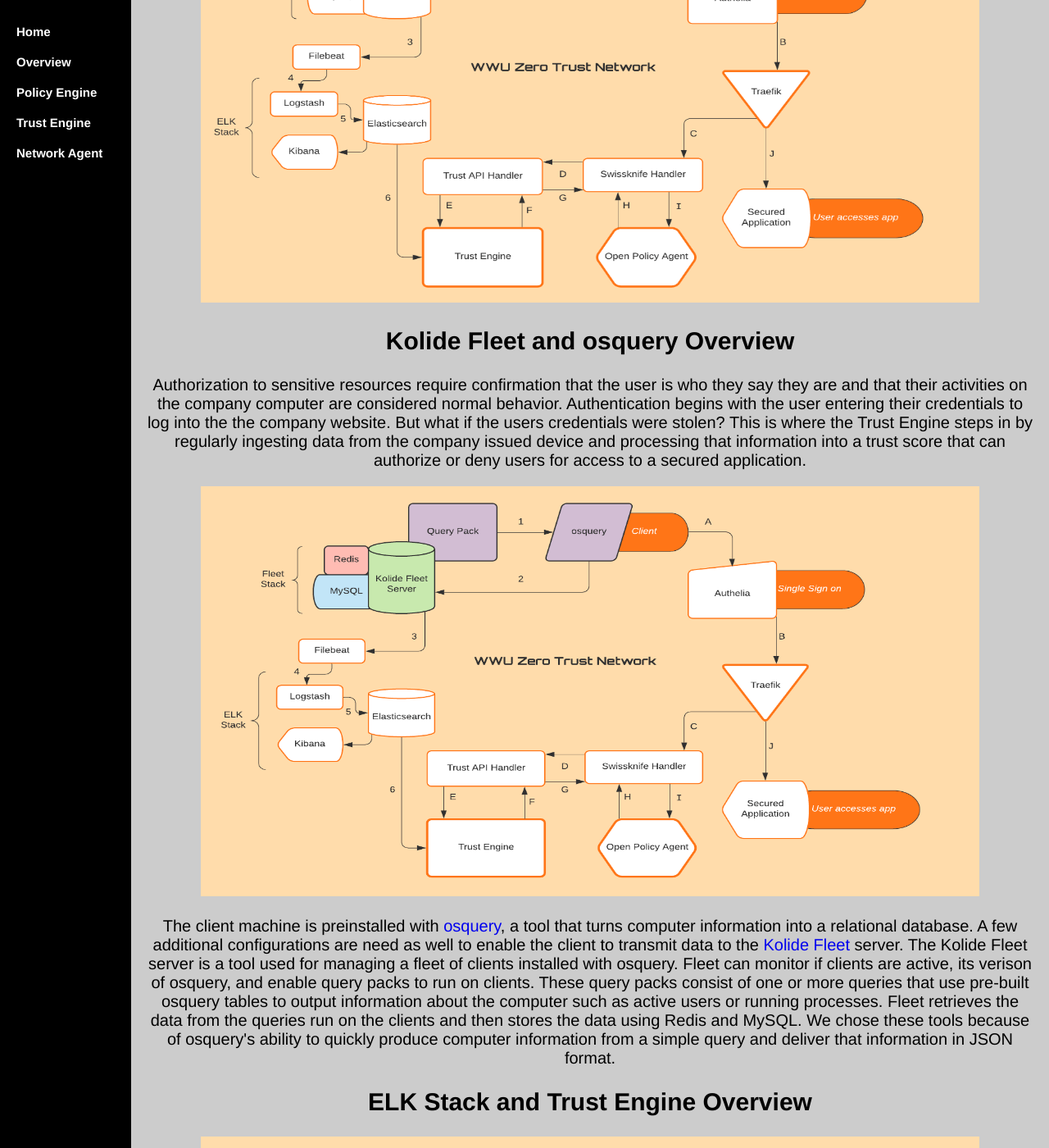
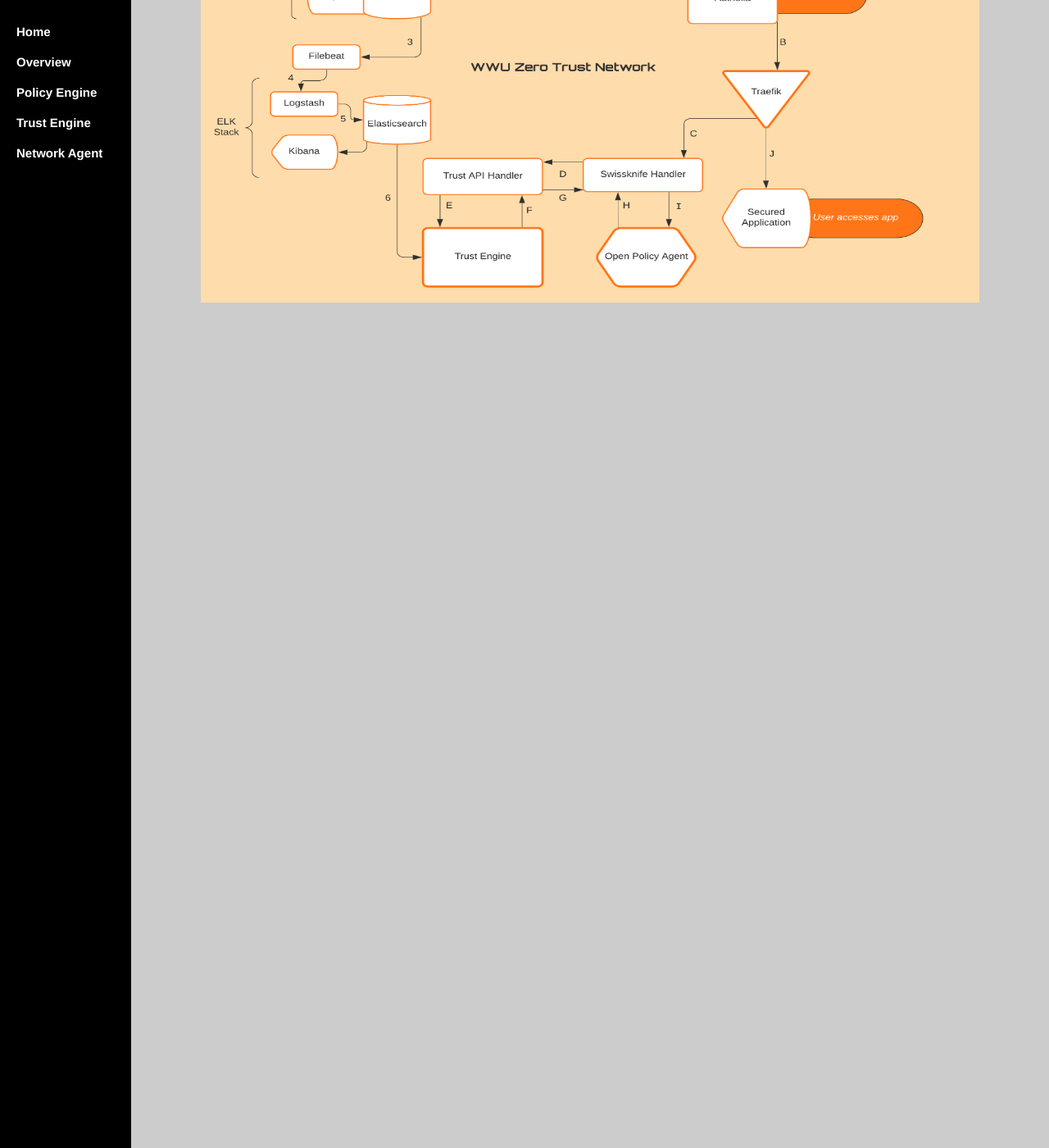
Before and after one commit to WWUZeroTrust/WWUZeroTrust.github.io, a Jekyll site: the page Documentation/index.html, which Jekyll copies as it is, in a window 1280 px wide and 1400 px high, scrolled down 877 px. Shown: the whole window at 82% size. Built offline with Jekyll 4.4.1, drawn with Linux system fonts in a browser that asks for light colours; some of the changed text lies outside the part shown.

Commit message:
Update index.html

```diff
--- a/Documentation/index.html
+++ b/Documentation/index.html
@@ -73,35 +73,4 @@
   		<img src="/image/Flowchart.png" alt="hi" class="inline" height="500" width="950"/>
 	</p>
 
-	<h2><center>Kolide Fleet and osquery Overview</center></h2>
-
-	<p><center> Authorization to sensitive resources require confirmation that the user is who they say they are and that their
-		activities on the company computer are considered normal behavior. Authentication begins with the user entering their
-		credentials to log into the the company website. But what if the users credentials were stolen? This is where the Trust
-		Engine steps in by regularly ingesting data from the company issued device and processing that information into
-		a trust score that can authorize or deny users for access to a secured application.
-	</p>
-
-	<p><center>
-  		<img src="/image/Flowchart_Kolide.png" alt="hi" class="inline" height="500" width="950"/>
-	</p>
-
-	<p><center> The client machine is preinstalled with <a href="https://github.com/osquery/osquery">osquery</a>, a tool that turns computer information into a relational
-		database. A few additional configurations are need as well to enable the client to transmit data to the <a href="https://github.com/kolide/fleet">Kolide Fleet</a> server. The
-		Kolide Fleet server is a tool used for managing a fleet of clients installed with osquery. Fleet can monitor if clients are
-		active, its verison of osquery, and enable query packs to run on clients. These query packs consist of one or more queries
-		that use pre-built osquery tables to output information about the computer such as active users or running processes. Fleet
-		retrieves the data from the queries run on the clients and then stores the data using Redis and MySQL. We chose these tools because
-		of osquery's ability to quickly produce computer information from a simple query and deliver that information in JSON format.
-	</p>
-
-	<h2><center>ELK Stack and Trust Engine Overview</center></h2>
-	<p><center>
-  		<img src="/image/Flowchart_ELK_TE.png" alt="hi" class="inline" height="500" width="950"/>
-	</p>
-
-	<h2><center>Traefik, OPA, and Handler's Overview</center></h2>
-	<p><center>
-  		<img src="/image/Flowchart_Traefik_OPA_Handler.png" alt="hi" class="inline" height="500" width="950"/>
-	</p>
 </html>
```
